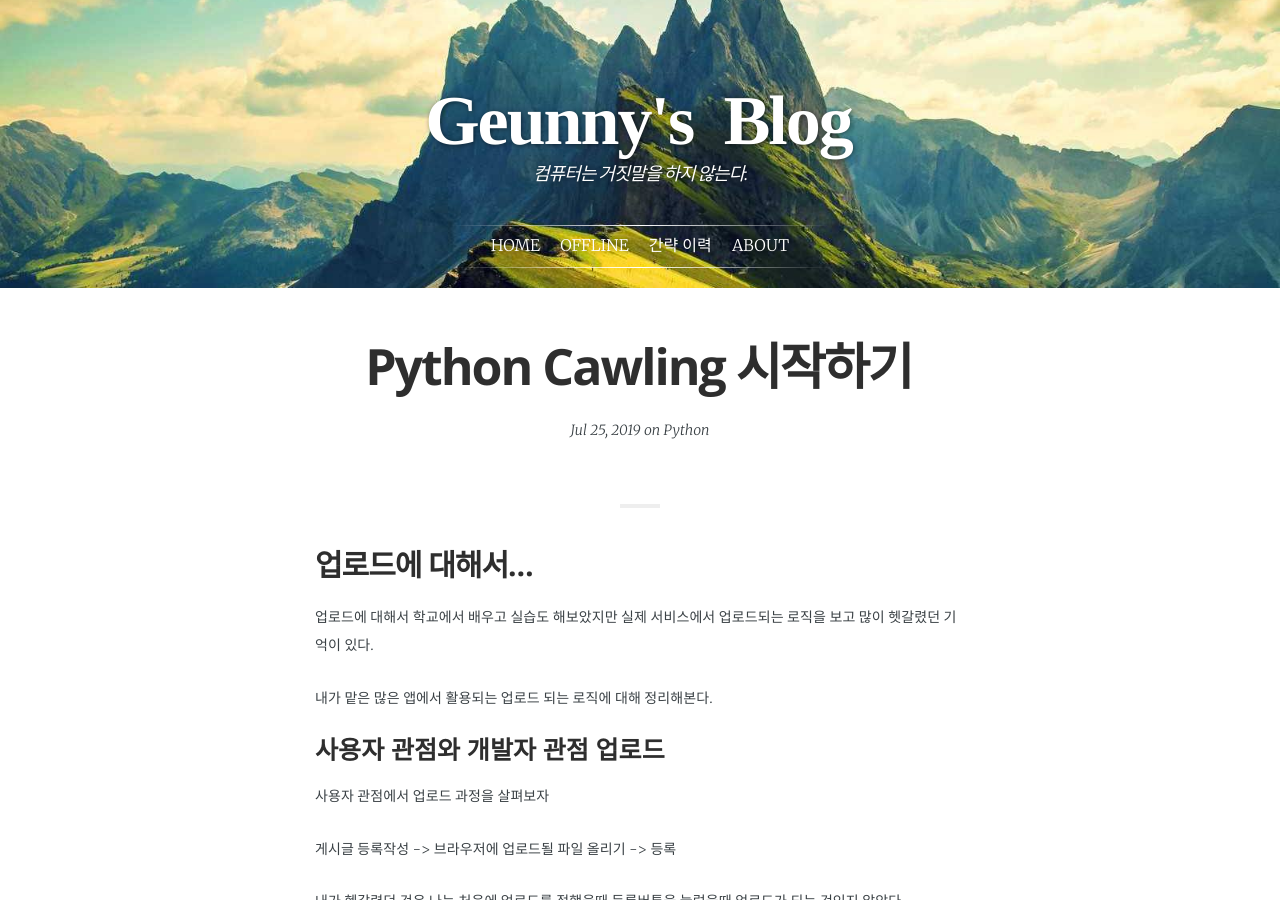
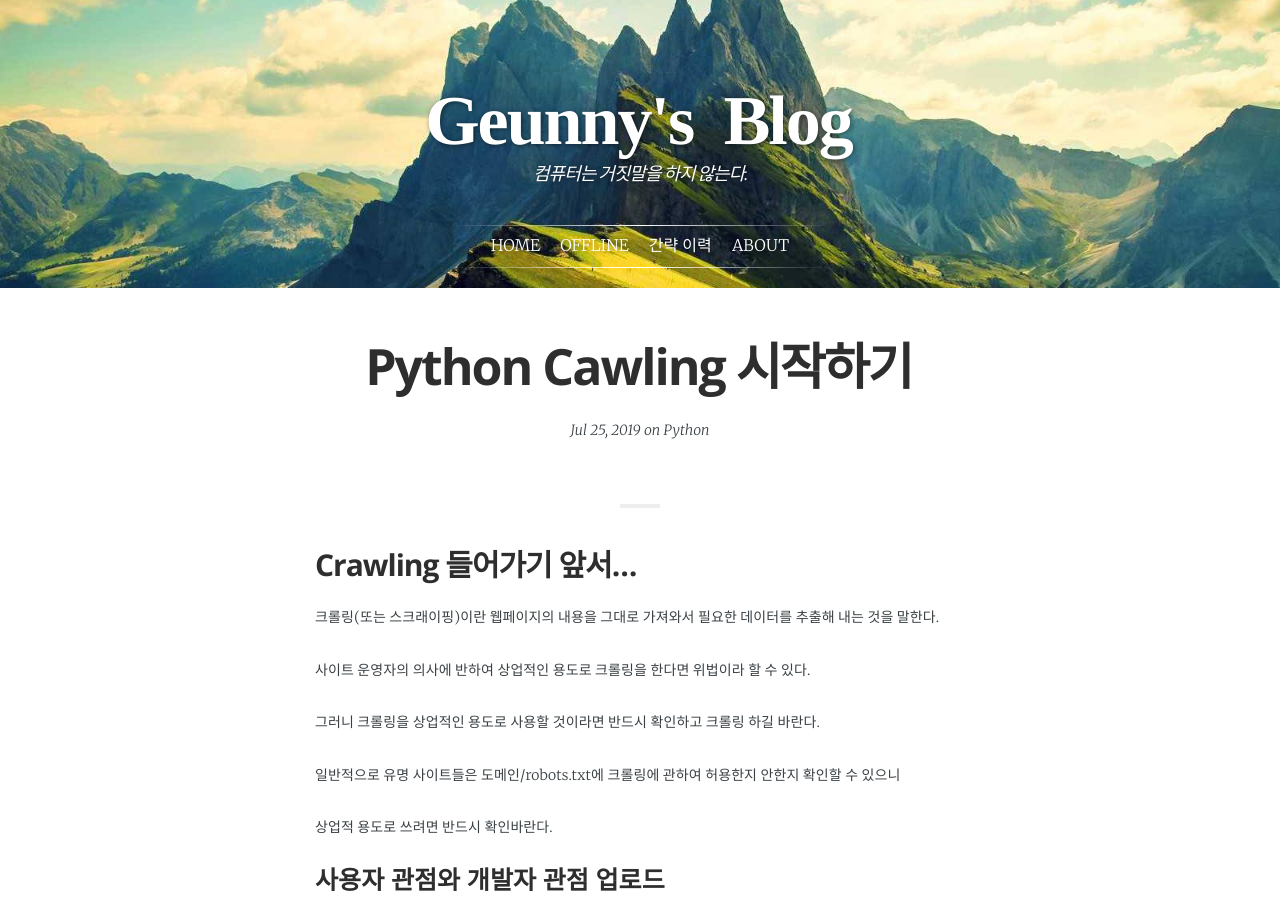
Before and after one commit to jwillmer/jekyllDecent, a Jekyll site: the page built from _posts/2019-07-25-python3.md, in a window 1280 px wide and 900 px high. Built offline with Jekyll 4.4.1, drawn with Linux system fonts in a browser that asks for light colours; some web fonts are replaced.

Commit message:
Update 2019-07-25-python3.md

```diff
--- a/_posts/2019-07-25-python3.md
+++ b/_posts/2019-07-25-python3.md
@@ -1,7 +1,7 @@
 ---
 layout:            post
 title:             "Python Cawling 시작하기"
-menutitle:         "Python Cawling 시작"
+menutitle:         "Python Cawling 시작하기"
 tags:              Python
 category:          Python
 author:            geunyoung
@@ -12,11 +12,17 @@ language:          KO
 comments:          true
 ---
 
-## 업로드에 대해서...
+## Crawling 들어가기 앞서...
 
-업로드에 대해서 학교에서 배우고 실습도 해보았지만 실제 서비스에서 업로드되는 로직을 보고 많이 헷갈렸던 기억이 있다.
+크롤링(또는 스크래이핑)이란 웹페이지의 내용을 그대로 가져와서 필요한 데이터를 추출해 내는 것을 말한다.
 
-내가 맡은 많은 앱에서 활용되는 업로드 되는 로직에 대해 정리해본다.
+사이트 운영자의 의사에 반하여 상업적인 용도로 크롤링을 한다면 위법이라 할 수 있다.
+
+그러니 크롤링을 상업적인 용도로 사용할 것이라면 반드시 확인하고 크롤링 하길 바란다.
+
+일반적으로 유명 사이트들은 도메인/robots.txt에 크롤링에 관하여 허용한지 안한지 확인할 수 있으니
+
+상업적 용도로 쓰려면 반드시 확인바란다.
 
 
 ### 사용자 관점와 개발자 관점 업로드
```
